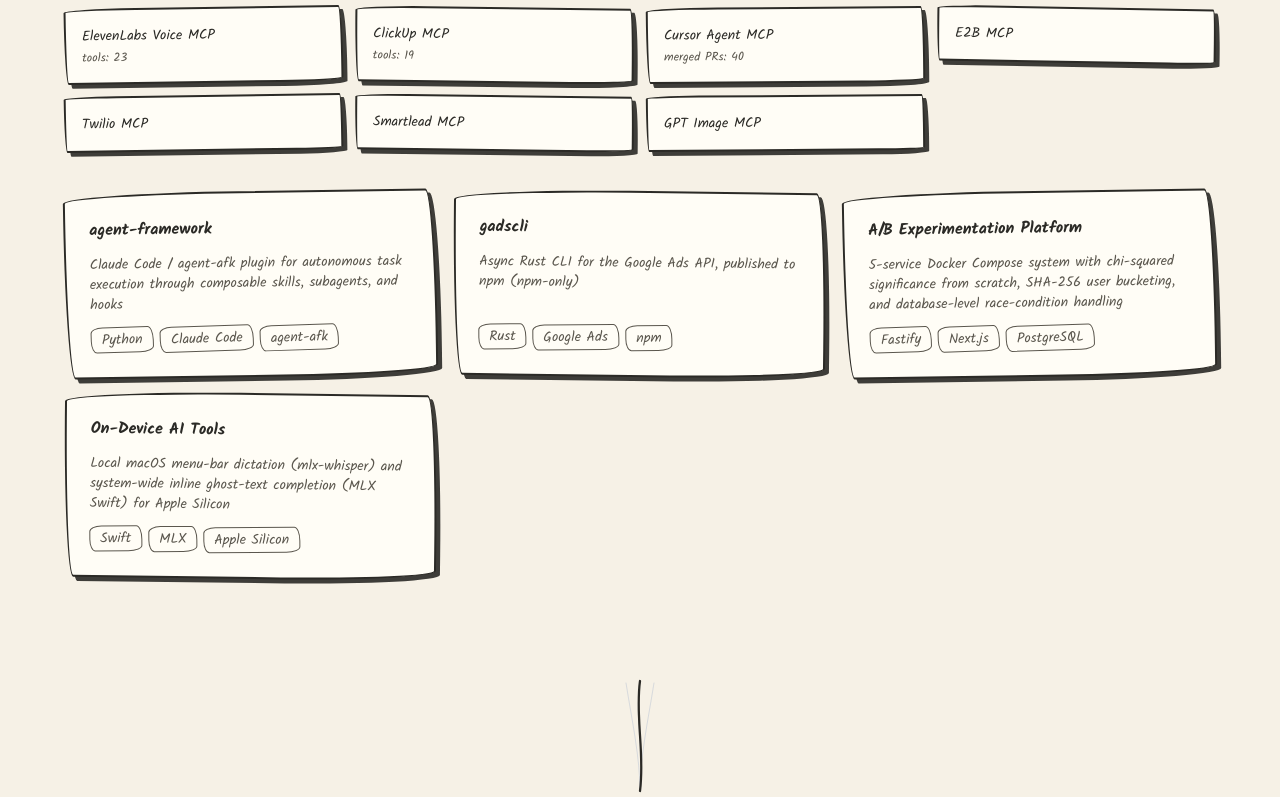
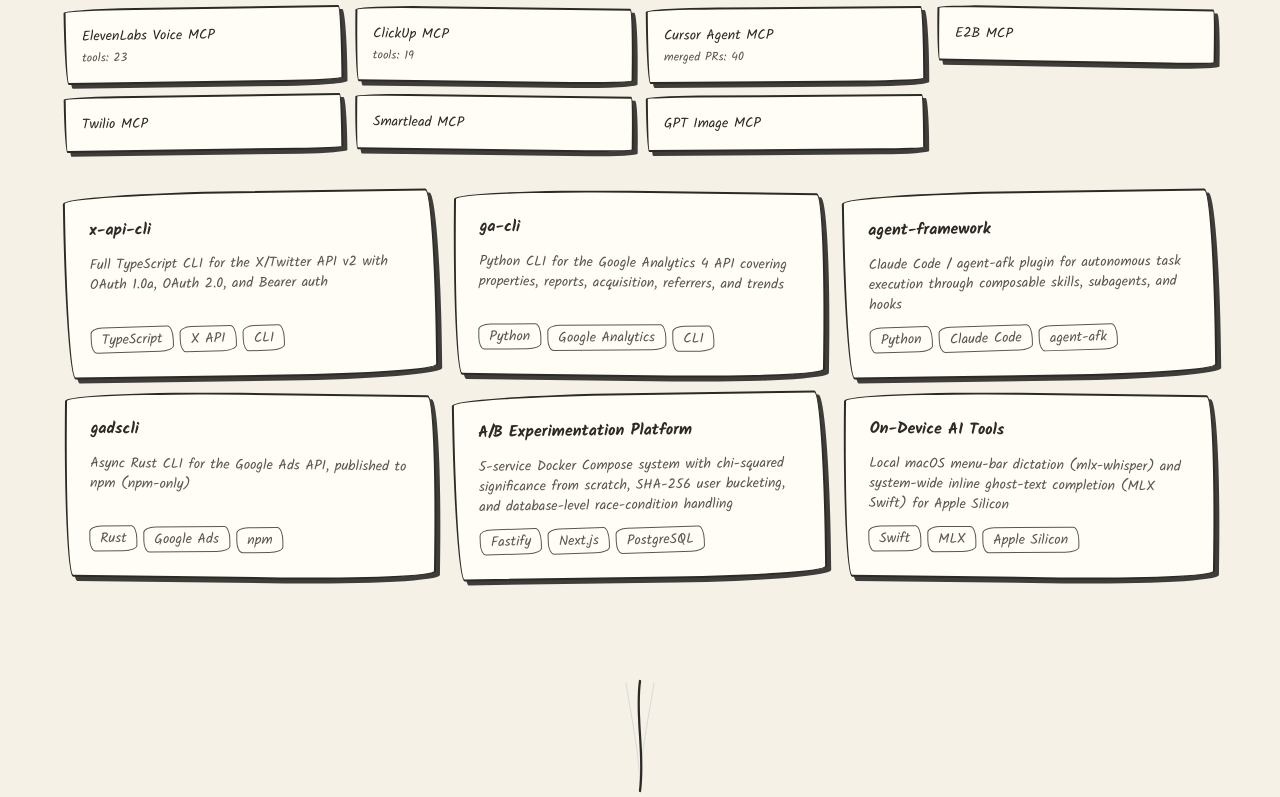
Before and after one commit to griffinwork40/portfolio, a Next.js app: page / in a window 1280 px wide. Shown: the part 3096-3893 px from the top of the page. Built offline with nearby package versions, Linux system fonts and the light colour scheme.

Commit message:
content: add Capital Mischief, 3 new CLIs, update package count 9->12

```diff
--- a/data/content.ts
+++ b/data/content.ts
@@ -1,5 +1,5 @@
 // data/content.ts — SINGLE SOURCE OF TRUTH
-// All content drawn verbatim from profile.md verified 2026-06-20.
+// All content drawn verbatim from profile.md verified 2026-08-20.
 // NEVER edit metrics here without re-verifying against profile.md.
 
 // --- Named contracts for the plain content objects. `satisfies` verifies shape
@@ -75,7 +75,7 @@
 export const about = {
   paragraphs: [
     "I didn't take the traditional route into software. I taught myself to build with AI while working as a line cook and taking college classes — experimenting with ChatGPT on the side until it turned into something real.",
-    "In March 2025 I turned that into GRAIsol. In the ~15 months since, it's grown into roughly 13,000 GitHub contributions across 100+ repos: an open-source agent runtime (agent-afk), a 369K-LOC AI GTM-automation platform, and 9 published open-source packages.",
+    "In March 2025 I turned that into GRAIsol. In the ~15 months since, it's grown into roughly 13,000 GitHub contributions across 100+ repos: an open-source agent runtime (agent-afk), a 369K-LOC AI GTM-automation platform, and 12 published open-source packages.",
     "The throughline: I don't out-type teams — I build and direct the AI agent tooling that lets one person ship at team scale. Same energy I brought to the kitchen — high tempo, reliable under pressure — now pointed at shipping software end to end.",
   ],
 } as const satisfies About
@@ -192,6 +192,41 @@
     featured: false,
   },
   {
+    id: 'substack-cli',
+    name: 'substack-cli',
+    description: 'Full Python CLI wrapping Substack\'s unofficial API with write-safety gates and destructive-op guards',
+    url: 'https://github.com/griffinwork40/substack-cli',
+    metrics: [
+      { label: 'LOC', value: '~7,142' },
+      { label: 'tests', value: '234' },
+      { label: 'commands', value: '50+' },
+    ],
+    tags: ['Python', 'Substack API', 'CLI'],
+    featured: true,
+  },
+  {
+    id: 'x-api-cli',
+    name: 'x-api-cli',
+    description: 'Full TypeScript CLI for the X/Twitter API v2 with OAuth 1.0a, OAuth 2.0, and Bearer auth',
+    url: 'https://github.com/griffinwork40/x-api-cli',
+    metrics: [
+      { label: 'LOC', value: '~6,143' },
+    ],
+    tags: ['TypeScript', 'X API', 'CLI'],
+    featured: false,
+  },
+  {
+    id: 'ga-cli',
+    name: 'ga-cli',
+    description: 'Python CLI for the Google Analytics 4 API covering properties, reports, acquisition, referrers, and trends',
+    url: 'https://github.com/griffinwork40/ga-cli',
+    metrics: [
+      { label: 'LOC', value: '~633' },
+    ],
+    tags: ['Python', 'Google Analytics', 'CLI'],
+    featured: false,
+  },
+  {
     id: 'agent-framework',
     name: 'agent-framework',
     description: 'Claude Code / agent-afk plugin for autonomous task execution through composable skills, subagents, and hooks',
@@ -260,6 +295,20 @@
 
 export const experience: readonly ExperienceEntry[] = [
   {
+    id: 'capital-mischief',
+    role: 'AI Operations Engineer (Contract)',
+    company: 'Capital Mischief / Charlie Garcia',
+    location: 'Remote (Daytona Beach)',
+    period: 'Jul 2026 – Present',
+    status: 'current',
+    bullets: [
+      'Built a daily editorial intelligence pipeline (~7,960 LOC Python, 3 packages) for a 22K-subscriber finance Substack (~$1.76M ARR): prep, editorial judgment, brief generation, essay drafting, publish verdicts, and post-hoc scorecards.',
+      'Designed deterministic anti-fabrication guards that drop any AI-drafted content whose facts, numbers, or named entities are not verbatim in the author\'s published words; human-in-the-loop approval required before anything ships.',
+      'Built and run 7 automated cron/daemon tasks delivering daily research briefs, analytics pulses, desk dashboards, and Monday team briefings to 3 Telegram channels.',
+      'Built a 4-panel HTML desk dashboard (fleet health, workflows, review queue, signal desk) with daily email delivery; packaged all systems as an agent-afk plugin with 100 test functions.',
+    ],
+  },
+  {
     id: 'graisol',
     role: 'Founder and AI Systems Engineer',
     company: 'GRAIsol',
@@ -271,7 +320,7 @@
       'Built and open-sourced agent-afk (agentafk.com), a TypeScript agentic coding-agent runtime/harness: ~308K LOC, 1,542 commits, 408 published npm versions, Apache-2.0.',
       'Architected AgentGRAI, a modular Next.js / React AI lead-intelligence and outbound platform (~369K LOC, ~1,900 commits in ~5 months): multi-stage enrichment on async QStash queues with Redis-semaphore concurrency control.',
       'Extended it with a Gmail outbound engine (multi-inbox rotation, AI sequences, open/click tracking, AI reply classification) and an AI SDR layer with ICP scoring and human-handoff routing.',
-      'Published 9 open-source packages across npm and GitHub: 7 MCP servers (ElevenLabs Voice – 23 tools, ClickUp – 19 tools, Cursor Agent – 40 merged PRs / SSE on Vercel, E2B, Twilio, Smartlead, GPT Image), plus agent-afk and gadscli.',
+      'Published 12 open-source packages across npm and GitHub: 7 MCP servers (ElevenLabs Voice – 23 tools, ClickUp – 19 tools, Cursor Agent – 40 merged PRs / SSE on Vercel, E2B, Twilio, Smartlead, GPT Image), plus agent-afk, gadscli, substack-cli, x-api-cli, and ga-cli.',
       'Ran a one-person AI-leveraged studio delivering 30+ client and product builds.',
       'Accumulated ~13,000 GitHub contributions across 100+ repos since Mar 2025.',
     ],
```
